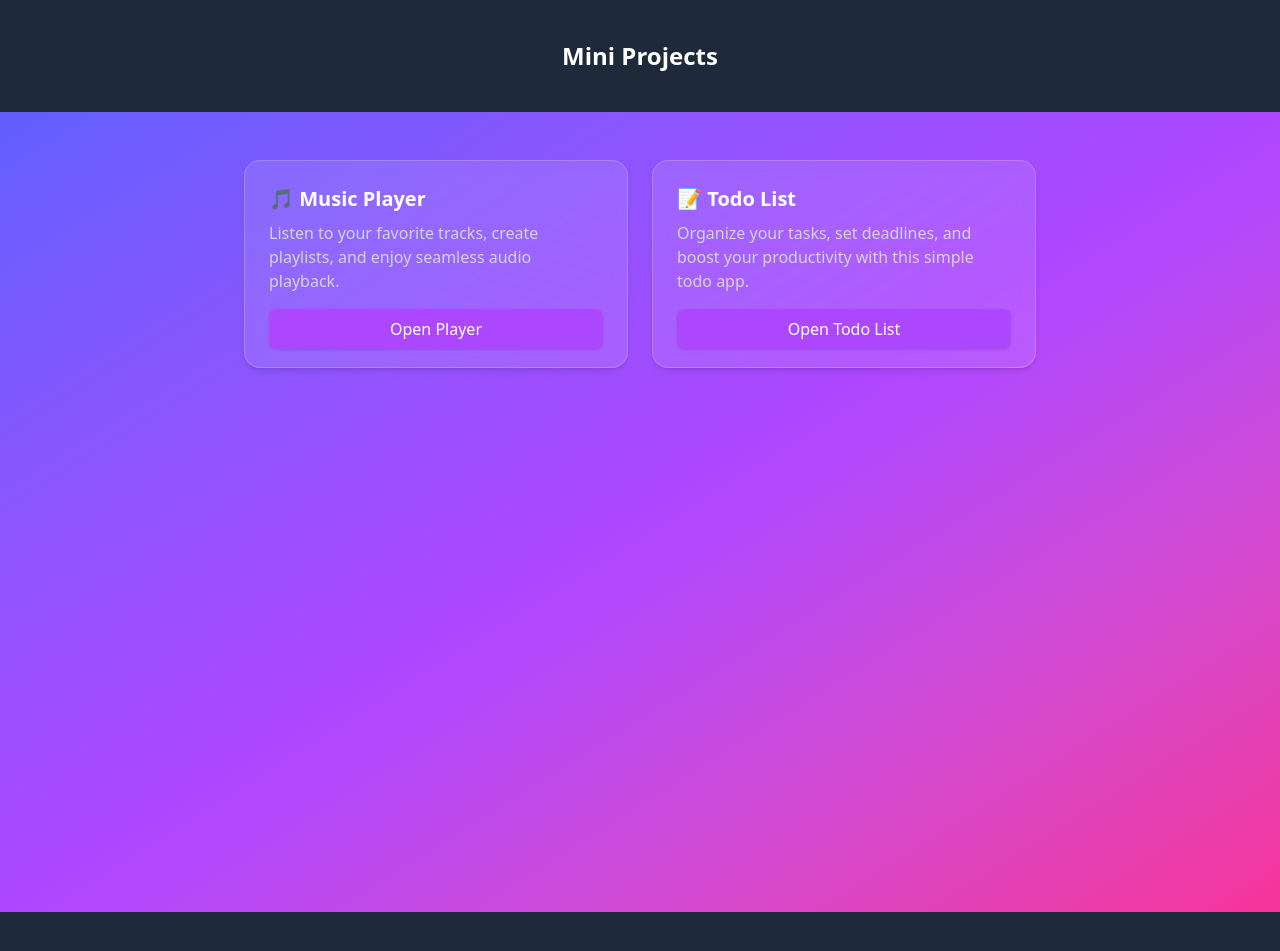
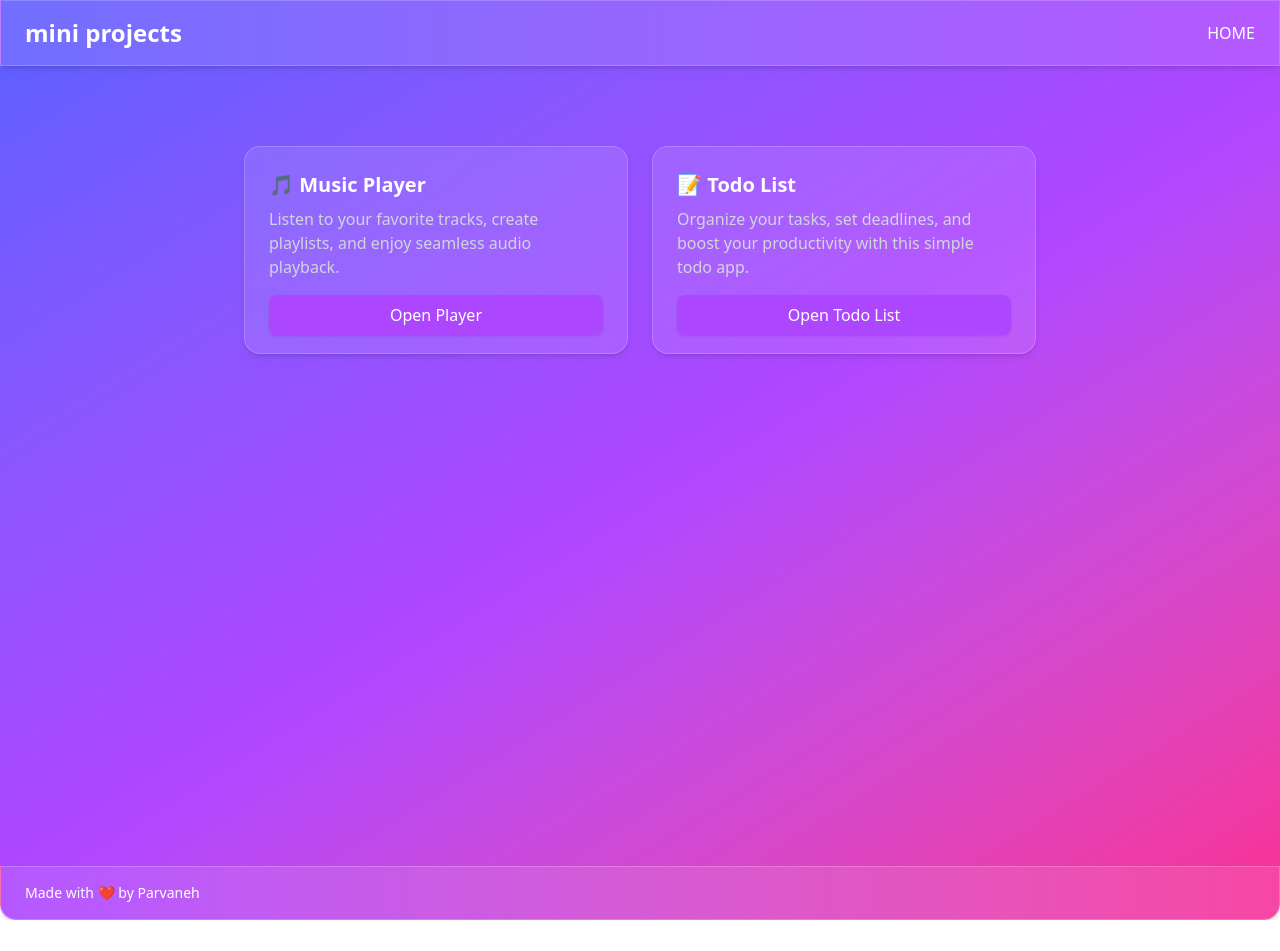
Before and after one commit to parvaneh-esmaili/mini-projects, an Angular app: page / in a window 1280 px wide. Shown: the top 951 px of the page. After the commit the page ends 920 px from the top, so only its background shows below. Built offline with nearby package versions, Linux system fonts and the light colour scheme.

Commit message:
ADD: Add Stylel Of Todo List Page

```diff
--- a/src/app/_modules/projects/_components/footer/footer.html
+++ b/src/app/_modules/projects/_components/footer/footer.html
@@ -1,4 +1,4 @@
-<footer class="h-20 md:h-24 w-full bg-gray-800 flex items-center justify-center">
+<footer class="z-100 bg-gradient-to-r from-purple-500/90  to-pink-500/90 border border-white/20 shadow-md text-white px-6 py-4 flex items-center justify-between rounded-b-2xl">
   <p class="text-white text-sm font-medium">
     Made with ❤️ by Parvaneh
   </p>
--- a/src/app/_modules/projects/_components/header/header.html
+++ b/src/app/_modules/projects/_components/header/header.html
@@ -1,3 +1,4 @@
-<div class="h-20 md:h-28 w-full bg-gray-800 flex flex-col items-center justify-center gap-2 md:gap-4 text-white">
-    <h1 class="text-xl md:text-2xl font-bold text-primary-600">Mini Projects</h1>
+<div class="sticky z-100 top-0 left-0 right-0 bg-gradient-to-r from-indigo-500/90  to-purple-500/90 bg-white/10 backdrop-blur-md border border-white/20 shadow-md text-white px-6 py-4 flex items-center justify-between">
+  <h1 class="text-2xl font-bold">mini projects</h1>
+    <a routerLink="/home" class="hover:text-pink-300 transition cursor-pointer">HOME</a>
 </div>
--- a/src/app/_modules/projects/_components/header/header.ts
+++ b/src/app/_modules/projects/_components/header/header.ts
@@ -1,8 +1,9 @@
 import { Component } from '@angular/core';
+import { RouterLink } from '@angular/router';
 
 @Component({
   selector: 'app-header',
-  imports: [],
+  imports: [RouterLink],
   templateUrl: './header.html',
   styleUrl: './header.css'
 })
--- a/src/app/_modules/projects/_pages/home/home.html
+++ b/src/app/_modules/projects/_pages/home/home.html
@@ -1,4 +1,4 @@
-<section class="bg-gradient-to-br from-indigo-500 via-purple-500 to-pink-500 min-h-screen w-full flex items-start justify-center text-white gap-6 p-12">
+<section class="bg-gradient-to-br from-indigo-500 via-purple-500 to-pink-500 min-h-screen w-full flex items-start justify-center text-white gap-6 p-20">
   @for(project of projects; track project){
   <project-card
     title= {{project.title}}
--- a/src/app/_modules/projects/_pages/todo-list/todo-list.html
+++ b/src/app/_modules/projects/_pages/todo-list/todo-list.html
@@ -1 +1,26 @@
-<p>todo-list works!</p>
+<div class="bg-gradient-to-br from-indigo-500 via-purple-500 to-pink-500 min-h-screen w-full grid grid-cols-4 gap-6 p-6">
+  <!-- New -->
+  <div class="bg-white/10 backdrop-blur-md rounded-xl p-4 border border-white/20 shadow text-white">
+    <h2 class="text-lg font-bold mb-2">🆕 New</h2>
+    <p class="text-sm text-gray-300">Content related to newly added items.</p>
+    <p draggable="true">hhhhh</p>
+  </div>
+
+  <!-- Active -->
+  <div class="bg-white/10 backdrop-blur-md rounded-xl p-4 border border-white/20 shadow text-white">
+    <h2 class="text-lg font-bold mb-2">🔥 Active</h2>
+    <p class="text-sm text-gray-300">Items currently in use or running.</p>
+  </div>
+
+  <!-- In Progress -->
+  <div class="bg-white/10 backdrop-blur-md rounded-xl p-4 border border-white/20 shadow text-white">
+    <h2 class="text-lg font-bold mb-2">⏳ In Progress</h2>
+    <p class="text-sm text-gray-300">Tasks or projects that are underway.</p>
+  </div>
+
+  <!-- Completed -->
+  <div class="bg-white/10 backdrop-blur-md rounded-xl p-4 border border-white/20 shadow text-white">
+    <h2 class="text-lg font-bold mb-2">✅ Completed</h2>
+    <p class="text-sm text-gray-300">Items that have been finished or delivered.</p>
+  </div>
+</div>
--- a/src/app/_modules/projects/projects-routing-module.ts
+++ b/src/app/_modules/projects/projects-routing-module.ts
@@ -10,7 +10,7 @@ const routes: Routes = [
     path: '',
     component: Projects,
     children: [
-      { path: '', component: Home, pathMatch: 'full' },
+      {path: '', component: Home, pathMatch: 'full' },
       {path: 'home', component: Home},
       {path: 'music-player', component: MusicPlayer},
       {path: 'todo-list', component: TodoList}
```
